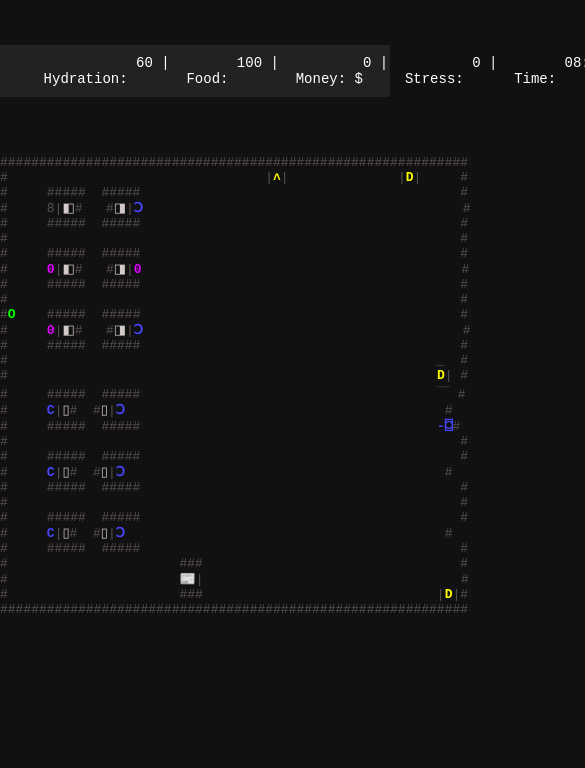
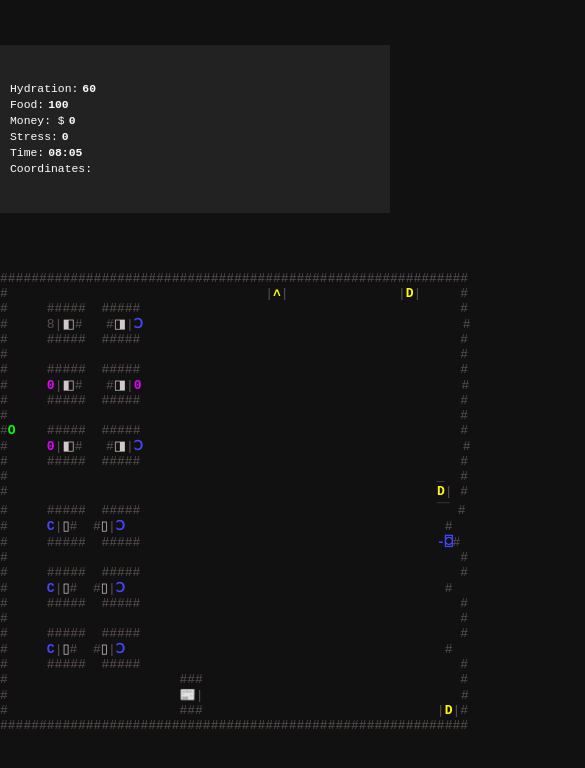
Before and after one commit to JanBrzak/KB_hra, a plain HTML site: page pages/index.html in a window 390 px wide. Shown: the top 768 px of the page, 585 px wide, since content can reach past the window. Drawn offline with Linux system fonts and the light colour scheme.

Commit message:
navbar fix

```diff
--- a/logic/stats.js
+++ b/logic/stats.js
@@ -21,14 +21,7 @@ function updateStatsDisplay() {
   document.getElementById("stat-time").textContent = `${h}:${m}`;
 
   // Show player coordinates in the navbar
-  let coords = document.getElementById("stat-coords");
-  if (!coords) {
-    coords = document.createElement("span");
-    coords.id = "stat-coords";
-    document.getElementById("navbar").appendChild(document.createTextNode(" | Coordinates: "));
-    document.getElementById("navbar").appendChild(coords);
-  }
-  coords.textContent = `${player.x},${player.y}`;
+  document.getElementById("stat-coords").textContent = `${player.x},${player.y}`;
 }
 
 // Advance time every second (1 second = 1 minute in game)
--- a/pages/index.html
+++ b/pages/index.html
@@ -7,13 +7,16 @@
 </head>
 <body data-map-id="office">
 
-  <div id="navbar">
-    Hydration: <span id="stat-hydration"></span> |
-    Food: <span id="stat-food"></span> |
-    Money: $<span id="stat-money"></span> |
-    Stress: <span id="stat-stress"></span> |
-    Time: <span id="stat-time"></span>
-  </div>
+  <nav id="navbar">
+    <ul class="navbar-list">
+      <li>Hydration: <span id="stat-hydration"></span></li>
+      <li>Food: <span id="stat-food"></span></li>
+      <li>Money: $<span id="stat-money"></span></li>
+      <li>Stress: <span id="stat-stress"></span></li>
+      <li>Time: <span id="stat-time"></span></li>
+      <li>Coordinates: <span id="stat-coords"></span></li>
+    </ul>
+  </nav>
 
   <pre id="map"></pre>
   <div id="menu"></div>
--- a/styles/style.css
+++ b/styles/style.css
@@ -26,9 +26,31 @@ body {
   background: #222;
   padding: 10px;
   color: #fff;
+  font-size: 14px;
+  box-sizing: border-box;
+}
+.navbar-list {
   display: flex;
+  flex-wrap: wrap;
   justify-content: space-between;
-  font-size: 14px;
+  width: 100%;
+  list-style: none;
+  margin: 0;
+  padding: 0;
+  align-items: center;
+}
+.navbar-list li {
+  flex: 1 1 0;
+  display: flex;
+  align-items: center;
+  white-space: nowrap;
+  font-size: 1em;
+  min-width: 80px;
+  justify-content: center;
+}
+.navbar-list span {
+  margin-left: 4px;
+  font-weight: bold;
 }
 #game-container {
   display: flex;
@@ -59,3 +81,28 @@ body {
 #menu button:hover {
   background: #555;
 }
+
+@media (max-width: 900px) {
+  .navbar-list li {
+    min-width: 60px;
+    font-size: 0.95em;
+  }
+}
+@media (max-width: 600px) {
+  #navbar {
+    flex-direction: column;
+    align-items: flex-start;
+    font-size: 12px;
+    gap: 4px;
+  }
+  .navbar-list {
+    flex-direction: column;
+    align-items: flex-start;
+    gap: 4px;
+  }
+  .navbar-list li {
+    width: 100%;
+    justify-content: flex-start;
+    min-width: 0;
+  }
+}
```
